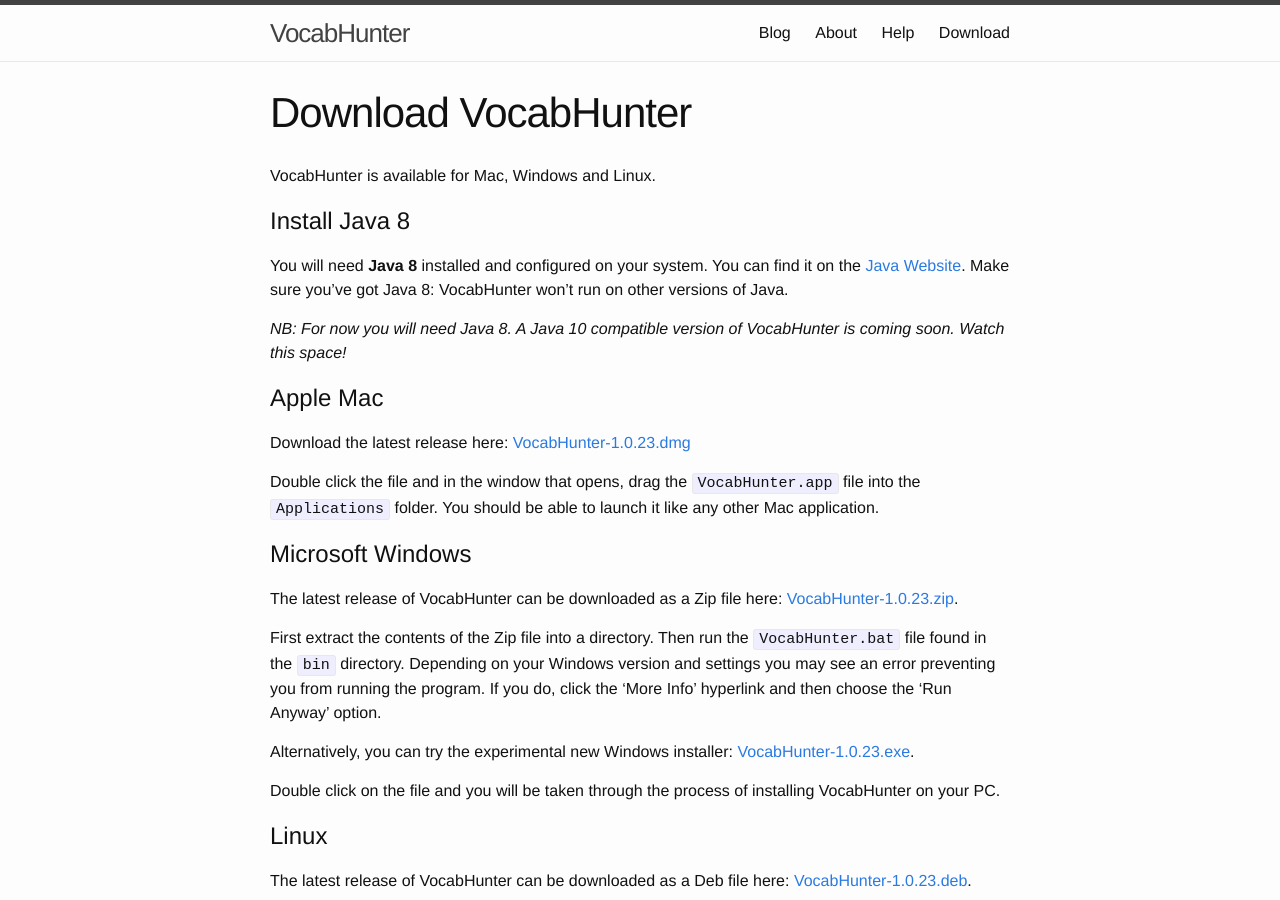
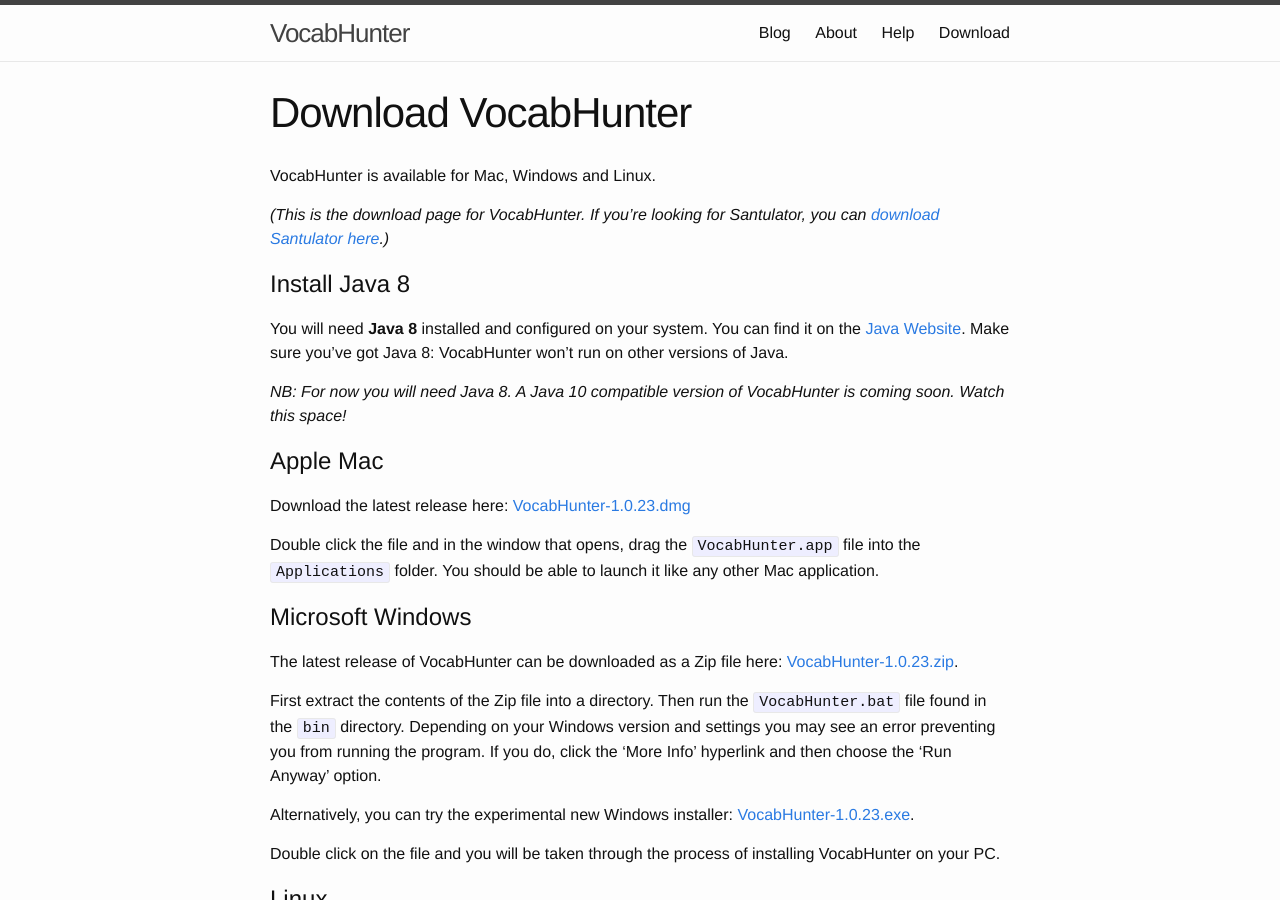
Before and after one commit to VocabHunter/vocabhunter.github.io, a Jekyll site: the page built from download.md, in a window 1280 px wide and 900 px high. Built offline with Jekyll 4.4.1, drawn with Linux system fonts in a browser that asks for light colours.

Commit message:
Added a note to redirect people to the Santulator download page

```diff
--- a/download.md
+++ b/download.md
@@ -9,6 +9,8 @@
 ---
 
 VocabHunter is available for Mac, Windows and Linux.
+
+_(This is the download page for VocabHunter.  If you're looking for Santulator, you can [download Santulator here](https://santulator.github.io/download/).)_
 
 # Install Java 8
 
```
